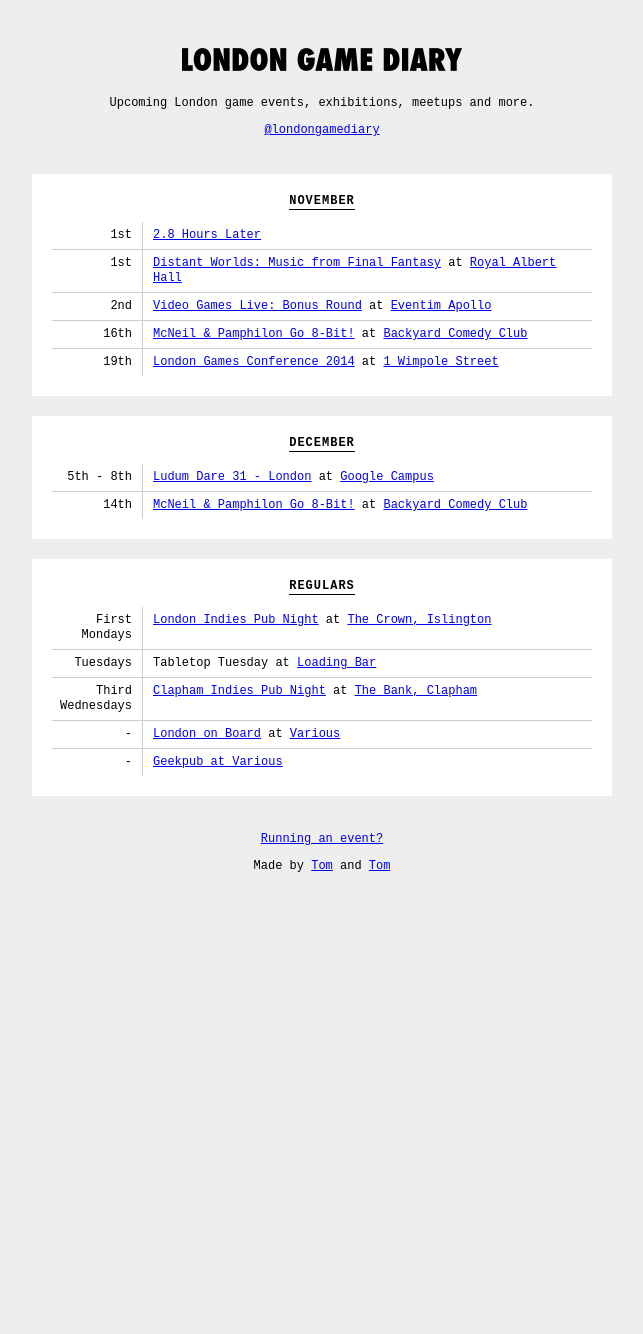
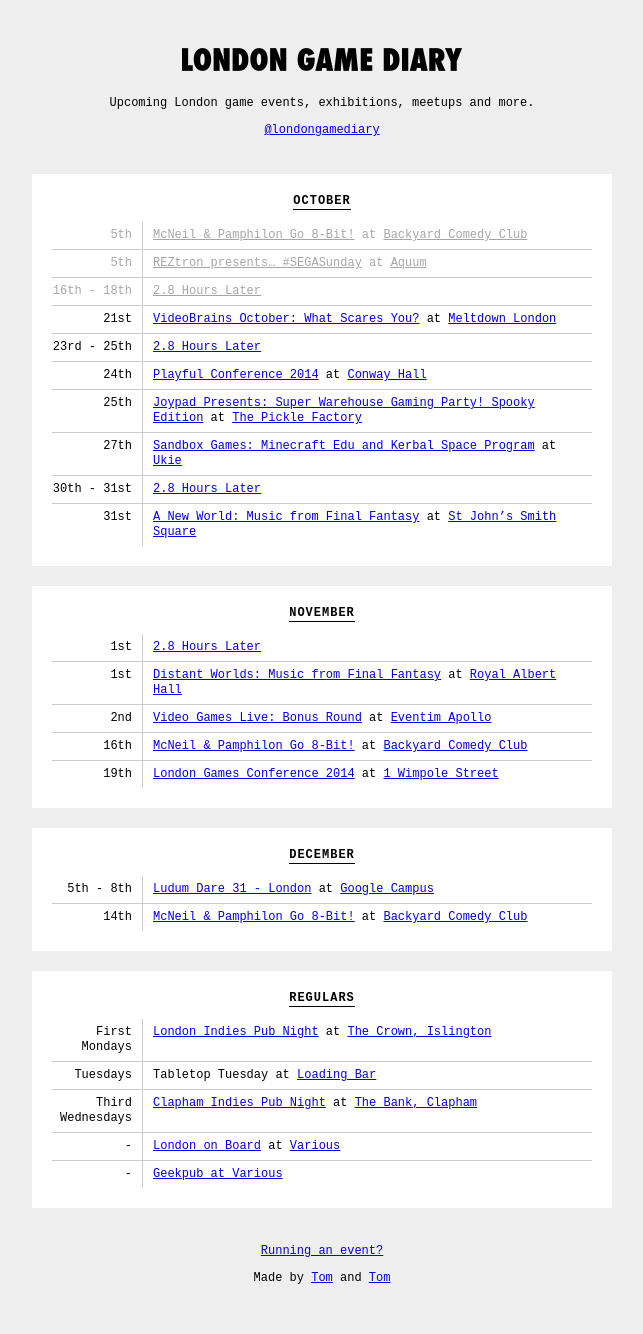
Before and after one commit to thomasmarshall/londongamediary.com, a Jekyll site: the page built from index.html, in a window 1280 px wide. Shown: the whole page, without its empty margins (318-961 px from the left). Built offline with Jekyll 4.4.1, drawn with Linux system fonts in a browser that asks for light colours; nearby versions of some CDN libraries; before the commit the page ends 922 px from its top, so only the background shows below that.

Commit message:
Update events.yml

```diff
--- a/_data/events.yml
+++ b/_data/events.yml
@@ -1,3 +1,56 @@
+#October
+
+- title: "McNeil & Pamphilon Go 8-Bit!"
+  link: "http://www.wegottickets.com/event/283333"
+  location: "[Backyard Comedy Club](http://www.backyardcomedyclub.co.uk/)"
+  date: 2014-10-05
+
+- title: "REZtron presents... #SEGASunday"
+  link: "https://www.eventbrite.co.uk/e/segasunday-beersretrogames-karaoke-in-an-elevator-tickets-12890009365"
+  location: "[Aquum](http://www.aquum.co.uk/)"
+  date: 2014-10-05
+
+- title: "2.8 Hours Later"
+  link: "http://2.8hourslater.com/"
+  starts_at: 2014-10-16
+  ends_at: 2014-10-18
+
+- title: "VideoBrains October: What Scares You?"
+  link: "http://www.eventbrite.co.uk/e/videobrains-october-what-scares-you-tickets-13036318981"
+  location: "[Meltdown London](https://www.facebook.com/MeltdownLondon)"
+  date: 2014-10-21
+
+- title: "2.8 Hours Later"
+  link: "http://2.8hourslater.com/"
+  starts_at: 2014-10-23
+  ends_at: 2014-10-25
+
+- title: "Playful Conference 2014"
+  link: "http://www.thisisplayful.com/"
+  location: "[Conway Hall](http://www.conwayhall.org.uk/)"
+  date: 2014-10-24
+
+- title: "Joypad Presents: Super Warehouse Gaming Party! Spooky Edition"
+  link: "http://joypadbar.co.uk/"
+  location: "[The Pickle Factory](http://www.ovalspace.co.uk/about/the-venues/pickle-factory/)"
+  date: 2014-10-25
+
+- title: "Sandbox Games: Minecraft Edu and Kerbal Space Program"
+  link: "http://www.meetup.com/The-London-Educational-Games-Meetup-Group/events/200500742/"
+  location: "[Ukie](http://ukie.org.uk/)"
+  date: 2014-10-27
+
+- title: "2.8 Hours Later"
+  link: "http://2.8hourslater.com/"
+  starts_at: 2014-10-30
+  ends_at: 2014-10-31
+
+- title: "A New World: Music from Final Fantasy"
+  link: "http://ffnewworld.com/concert/london-encore-performance/"
+  location: "[St John's Smith Square](http://www.sjss.org.uk/)"
+  date: 2014-10-31
+
+
 # November
 
 - title: "2.8 Hours Later"
```
